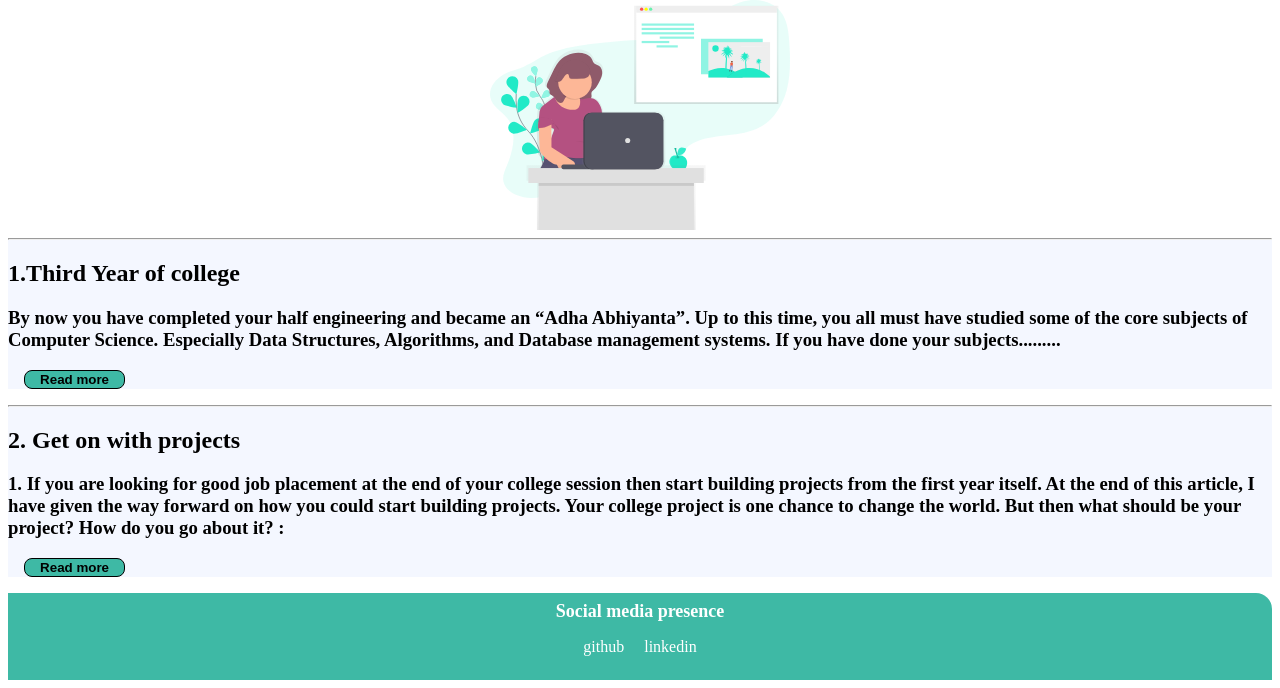
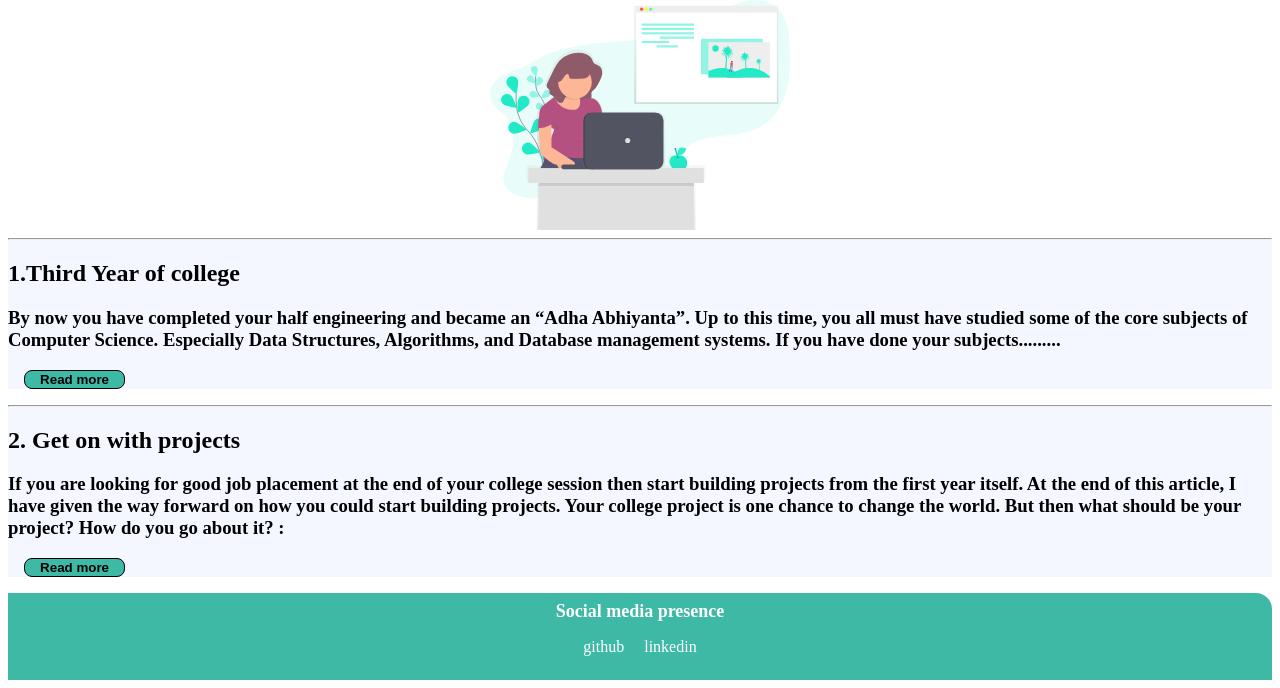
Before and after one commit to Ayush-kumar1/Portfolio, a plain HTML site: page blogs.html in a window 1280 px wide. Shown: the part 205-893 px from the top of the page. Drawn offline with Linux system fonts and the light colour scheme.

Commit message:
Debugged
Text changed

```diff
--- a/blogs.html
+++ b/blogs.html
@@ -47,8 +47,8 @@
 
     <h2>2. Get on with projects</h2>
 
-    <h3>1. If you are looking for good job placement at the end of your college session then start building projects from the first year itself. At the end of this article, I have given the way forward on how you could start building projects. Your college
-        project is one chance to change the world. But then what should be your project? How do you go about it? :</h3>
+    <h3> If you are looking for good job placement at the end of your college session then start building projects from the first year itself. At the end of this article, I have given the way forward on how you could start building projects. Your college project
+        is one chance to change the world. But then what should be your project? How do you go about it? :</h3>
 
     <button class="btn"><a href="https://ayush-ak5555.medium.com/get-on-with-projects-b8b7d828d1f0" target="_blank">Read more</a></button>
 
```
